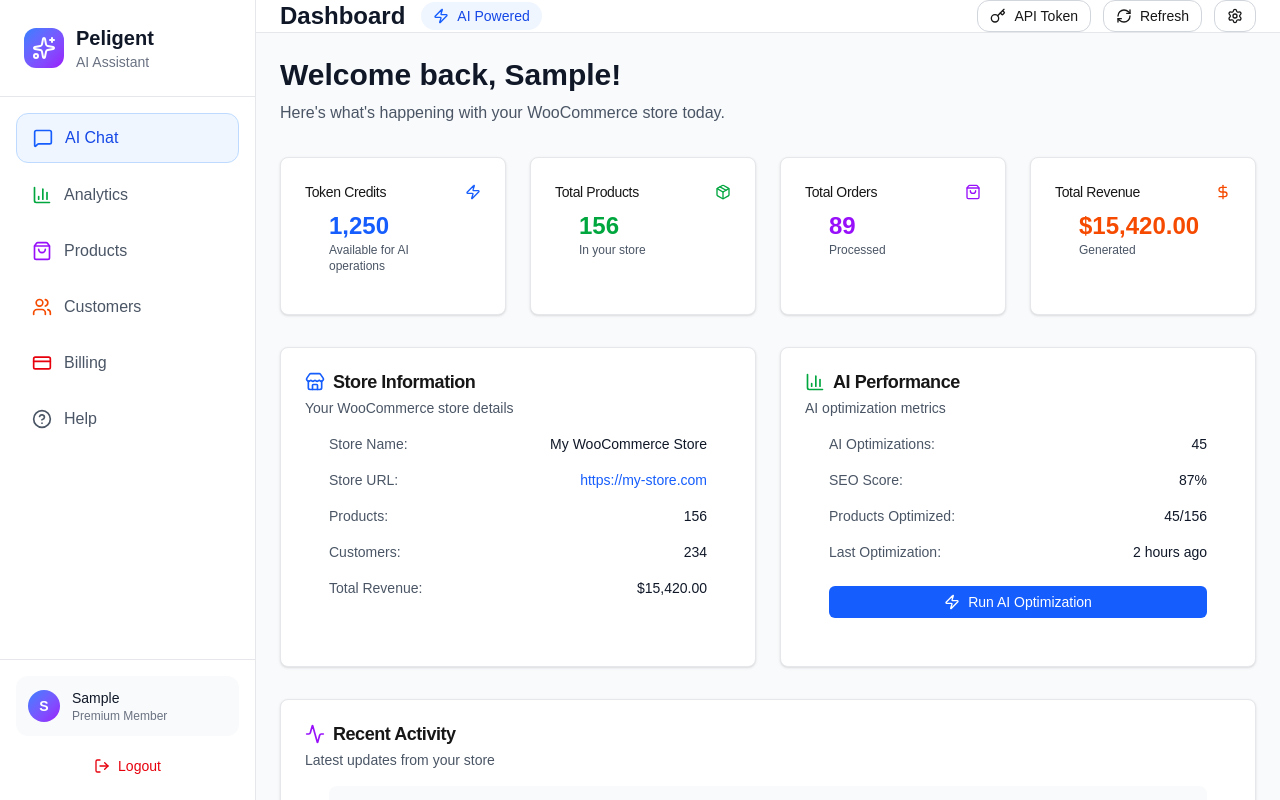
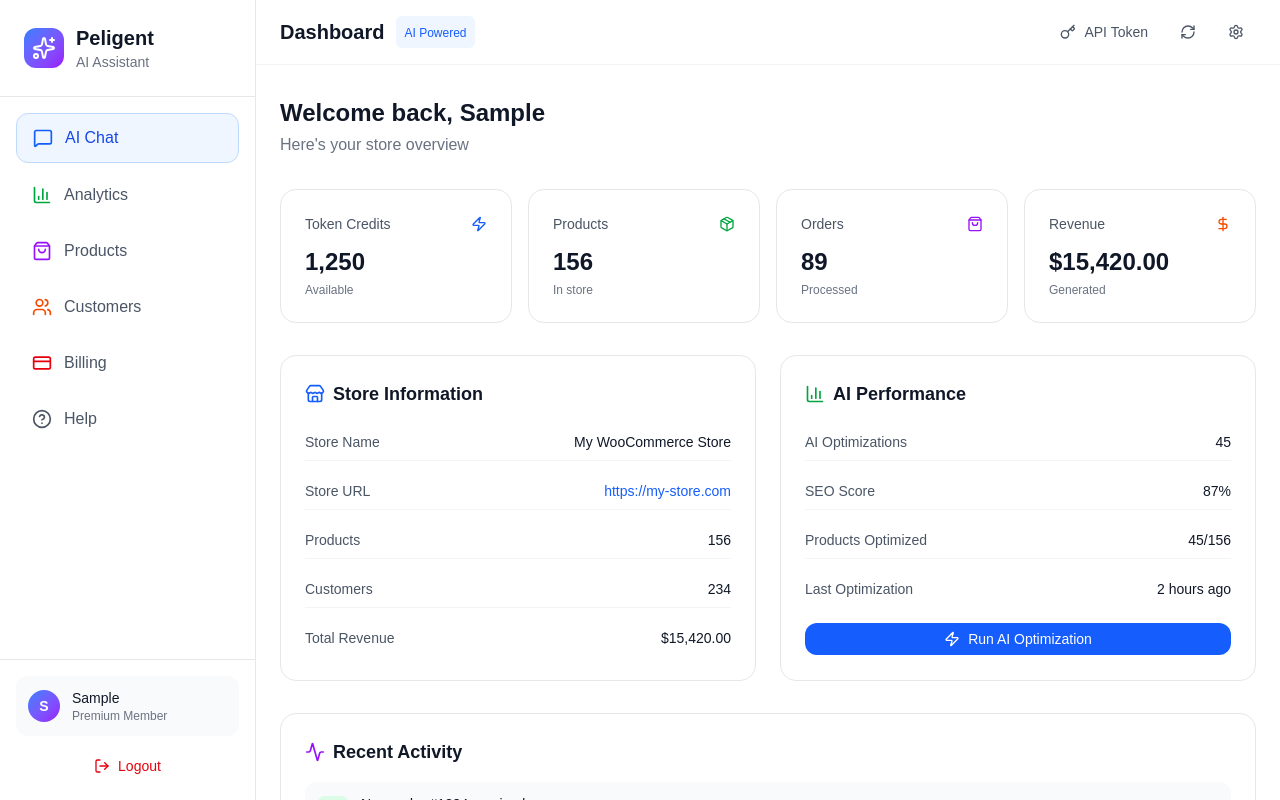
Before and after one commit to mohamadTamimi123/peligentAi-ui, a Next.js app: page /dashboard in a window 1280 px wide. Built offline with nearby package versions, Linux system fonts and the light colour scheme; sample sign-in values are in the browser's storage.

Commit message:
Redesign dashboard with minimal flat design using Apple Design Kit principles

```diff
--- a/src/app/dashboard/page.tsx
+++ b/src/app/dashboard/page.tsx
@@ -120,131 +120,102 @@ export default function DashboardPage() {
 
   if (!userData || isLoading) {
     return (
-      <div className="flex items-center justify-center min-h-screen bg-gray-50">
+      <div className="flex items-center justify-center min-h-screen bg-white">
         <div className="text-center">
-          <div className="animate-spin rounded-full h-12 w-12 border-4 border-blue-600 border-t-transparent mx-auto mb-4"></div>
-          <p className="text-gray-600 text-lg">Loading your dashboard...</p>
+          <div className="animate-spin rounded-full h-8 w-8 border-2 border-gray-300 border-t-gray-900 mx-auto mb-4"></div>
+          <p className="text-gray-500 text-sm font-medium">Loading dashboard...</p>
         </div>
       </div>
     )
   }
 
   return (
-    <div className="flex flex-col h-full bg-gray-50">
-      {/* Top Bar */}
-      <div className="h-16 bg-white border-b border-gray-200 flex items-center justify-between px-6">
-        <div className="flex items-center space-x-4">
-          <h2 className="text-2xl font-bold text-gray-900">Dashboard</h2>
-          <div className="flex items-center space-x-2 px-3 py-1 bg-blue-50 rounded-full">
-            <Zap className="w-4 h-4 text-blue-600" />
-            <span className="text-sm font-medium text-blue-700">AI Powered</span>
+    <div className="min-h-screen bg-white">
+      {/* Minimal Header */}
+      <div className="border-b border-gray-100 bg-white/80 backdrop-blur-sm sticky top-0 z-10">
+        <div className="max-w-7xl mx-auto px-6 py-4">
+          <div className="flex items-center justify-between">
+            <div className="flex items-center space-x-3">
+              <h1 className="text-xl font-semibold text-gray-900">Dashboard</h1>
+              <div className="px-2 py-1 bg-blue-50 rounded-md">
+                <span className="text-xs font-medium text-blue-600">AI Powered</span>
               </div>
             </div>
 
-        <div className="flex items-center space-x-3">
+            <div className="flex items-center space-x-2">
               <Button
-            variant="outline"
+                variant="ghost"
                 size="sm"
                 onClick={() => setShowTokenSection(!showTokenSection)}
-            className="rounded-xl"
+                className="text-gray-600 hover:text-gray-900 hover:bg-gray-50"
               >
                 <Key className="w-4 h-4 mr-2" />
                 API Token
               </Button>
-          <Button variant="outline" size="sm" className="rounded-xl">
-            <RefreshCw className="w-4 h-4 mr-2" />
-            Refresh
+              <Button variant="ghost" size="sm" className="text-gray-600 hover:text-gray-900 hover:bg-gray-50">
+                <RefreshCw className="w-4 h-4" />
               </Button>
-          <Button variant="outline" size="sm" className="rounded-xl">
+              <Button variant="ghost" size="sm" className="text-gray-600 hover:text-gray-900 hover:bg-gray-50">
                 <Settings className="w-4 h-4" />
               </Button>
+            </div>
+          </div>
         </div>
       </div>
 
       {/* Token Section */}
       {showTokenSection && (
-        <div className="bg-gradient-to-r from-blue-50 to-indigo-50 border-b border-blue-200 p-6">
-          <div className="max-w-7xl mx-auto">
-            <div className="bg-white rounded-xl p-6 shadow-sm border border-blue-200">
+        <div className="bg-gray-50 border-b border-gray-100">
+          <div className="max-w-7xl mx-auto px-6 py-6">
+            <div className="bg-white rounded-2xl border border-gray-200 p-6">
               <div className="flex items-center justify-between mb-4">
                 <div className="flex items-center space-x-3">
-                  <div className="w-10 h-10 bg-blue-100 rounded-lg flex items-center justify-center">
-                    <Key className="w-5 h-5 text-blue-600" />
+                  <div className="w-8 h-8 bg-blue-50 rounded-lg flex items-center justify-center">
+                    <Key className="w-4 h-4 text-blue-600" />
                   </div>
                   <div>
-                    <h3 className="text-lg font-semibold text-gray-900">API Token for WordPress</h3>
-                    <p className="text-sm text-gray-600">Use this token to connect your WordPress site</p>
+                    <h3 className="text-base font-semibold text-gray-900">API Token</h3>
+                    <p className="text-sm text-gray-500">Connect your WordPress site</p>
                   </div>
                 </div>
                 <Button
                   onClick={copyToken}
                   variant="outline"
                   size="sm"
-                  className="flex items-center space-x-2"
+                  className="border-gray-200 text-gray-700 hover:bg-gray-50"
                 >
                   {copied ? (
                     <>
-                      <Check className="w-4 h-4 text-green-600" />
-                      <span className="text-green-600">Copied!</span>
+                      <Check className="w-4 h-4 mr-2 text-green-600" />
+                      <span className="text-green-600">Copied</span>
                     </>
                   ) : (
                     <>
-                      <Copy className="w-4 h-4" />
-                      <span>Copy Token</span>
+                      <Copy className="w-4 h-4 mr-2" />
+                      <span>Copy</span>
                     </>
                   )}
                 </Button>
               </div>
 
-              <div className="bg-gray-50 rounded-lg p-4 mb-4">
-                <div className="flex items-center justify-between">
+              <div className="bg-gray-50 rounded-xl p-4 mb-4">
                 <code className="text-sm text-gray-700 font-mono break-all">
                   {getToken()}
                 </code>
               </div>
+
+              <div className="grid grid-cols-1 md:grid-cols-3 gap-4 text-sm">
+                <div className="flex items-center space-x-2">
+                  <div className="w-2 h-2 bg-green-500 rounded-full"></div>
+                  <span className="text-gray-600">WordPress Plugin Setup</span>
                 </div>
-
-              <div className="space-y-3">
-                <div className="flex items-start space-x-3">
-                  <div className="w-6 h-6 bg-green-100 rounded-full flex items-center justify-center flex-shrink-0 mt-0.5">
-                    <div className="w-2 h-2 bg-green-600 rounded-full"></div>
+                <div className="flex items-center space-x-2">
+                  <div className="w-2 h-2 bg-blue-500 rounded-full"></div>
+                  <span className="text-gray-600">API: http://127.0.0.1:5008/api</span>
                 </div>
-                  <div>
-                    <p className="text-sm font-medium text-gray-900">WordPress Plugin Setup</p>
-                    <p className="text-sm text-gray-600">Install the PELIGENT plugin and enter this token in the settings</p>
-                  </div>
-                </div>
-
-                <div className="flex items-start space-x-3">
-                  <div className="w-6 h-6 bg-blue-100 rounded-full flex items-center justify-center flex-shrink-0 mt-0.5">
-                    <div className="w-2 h-2 bg-blue-600 rounded-full"></div>
-                  </div>
-                  <div>
-                    <p className="text-sm font-medium text-gray-900">API Endpoint</p>
-                    <p className="text-sm text-gray-600">Your WordPress site will connect to: <code className="bg-gray-100 px-1 rounded">http://127.0.0.1:5008/api</code></p>
-                  </div>
-                </div>
-
-                <div className="flex items-start space-x-3">
-                  <div className="w-6 h-6 bg-purple-100 rounded-full flex items-center justify-center flex-shrink-0 mt-0.5">
-                    <div className="w-2 h-2 bg-purple-600 rounded-full"></div>
-                  </div>
-                  <div>
-                    <p className="text-sm font-medium text-gray-900">Secure Connection</p>
-                    <p className="text-sm text-gray-600">All communication is encrypted and authenticated</p>
-                  </div>
-                </div>
-              </div>
-
-              <div className="mt-6 pt-4 border-t border-gray-200">
-                <div className="flex items-center justify-between">
                 <div className="flex items-center space-x-2">
-                    <ExternalLink className="w-4 h-4 text-blue-600" />
-                    <span className="text-sm text-blue-600 font-medium">Need help setting up?</span>
-                  </div>
-                  <Button size="sm" className="bg-blue-600 hover:bg-blue-700 text-white">
-                    View Documentation
-                  </Button>
+                  <div className="w-2 h-2 bg-purple-500 rounded-full"></div>
+                  <span className="text-gray-600">Secure Connection</span>
                 </div>
               </div>
             </div>
@@ -252,151 +223,126 @@ export default function DashboardPage() {
         </div>
       )}
 
-      {/* Main Dashboard Content */}
-      <div className="flex-1 p-6">
-        <div className="max-w-7xl mx-auto">
+      {/* Main Content */}
+      <div className="max-w-7xl mx-auto px-6 py-8">
         {/* Welcome Section */}
         <div className="mb-8">
-            <h1 className="text-3xl font-bold text-gray-900 mb-2">
-              Welcome back, {userData.firstName}!
-            </h1>
-            <p className="text-gray-600">Here's what's happening with your WooCommerce store today.</p>
+          <h2 className="text-2xl font-semibold text-gray-900 mb-1">
+            Welcome back, {userData.firstName}
+          </h2>
+          <p className="text-gray-500">Here's your store overview</p>
         </div>
 
-          {/* Stats Cards */}
-          <div className="grid grid-cols-1 md:grid-cols-2 lg:grid-cols-4 gap-6 mb-8">
-            <Card className="hover:shadow-lg transition-shadow duration-300">
-              <CardHeader className="flex flex-row items-center justify-between space-y-0 pb-2">
-                <CardTitle className="text-sm font-medium">Token Credits</CardTitle>
-                <Zap className="h-4 w-4 text-blue-600" />
-              </CardHeader>
-              <div className="px-6 pb-4">
-                <div className="text-2xl font-bold text-blue-600">{dashboardData.tokenCredits.toLocaleString()}</div>
-                <p className="text-xs text-gray-600">Available for AI operations</p>
+        {/* Stats Grid */}
+        <div className="grid grid-cols-2 md:grid-cols-4 gap-4 mb-8">
+          <div className="bg-white border border-gray-200 rounded-2xl p-6">
+            <div className="flex items-center justify-between mb-3">
+              <span className="text-sm font-medium text-gray-600">Token Credits</span>
+              <Zap className="w-4 h-4 text-blue-600" />
             </div>
-            </Card>
-
-            <Card className="hover:shadow-lg transition-shadow duration-300">
-              <CardHeader className="flex flex-row items-center justify-between space-y-0 pb-2">
-                <CardTitle className="text-sm font-medium">Total Products</CardTitle>
-                <Package className="h-4 w-4 text-green-600" />
-              </CardHeader>
-              <div className="px-6 pb-4">
-                <div className="text-2xl font-bold text-green-600">{dashboardData.stats.totalProducts}</div>
-                <p className="text-xs text-gray-600">In your store</p>
-              </div>
-            </Card>
-
-            <Card className="hover:shadow-lg transition-shadow duration-300">
-              <CardHeader className="flex flex-row items-center justify-between space-y-0 pb-2">
-                <CardTitle className="text-sm font-medium">Total Orders</CardTitle>
-                <ShoppingBag className="h-4 w-4 text-purple-600" />
-              </CardHeader>
-              <div className="px-6 pb-4">
-                <div className="text-2xl font-bold text-purple-600">{dashboardData.stats.totalOrders}</div>
-                <p className="text-xs text-gray-600">Processed</p>
-              </div>
-            </Card>
-
-            <Card className="hover:shadow-lg transition-shadow duration-300">
-              <CardHeader className="flex flex-row items-center justify-between space-y-0 pb-2">
-                <CardTitle className="text-sm font-medium">Total Revenue</CardTitle>
-                <DollarSign className="h-4 w-4 text-orange-600" />
-              </CardHeader>
-              <div className="px-6 pb-4">
-                <div className="text-2xl font-bold text-orange-600">{formatCurrency(dashboardData.stats.totalRevenue)}</div>
-                <p className="text-xs text-gray-600">Generated</p>
-              </div>
-            </Card>
+            <div className="text-2xl font-semibold text-gray-900">{dashboardData.tokenCredits.toLocaleString()}</div>
+            <p className="text-xs text-gray-500 mt-1">Available</p>
           </div>
 
-          {/* Store Information */}
+          <div className="bg-white border border-gray-200 rounded-2xl p-6">
+            <div className="flex items-center justify-between mb-3">
+              <span className="text-sm font-medium text-gray-600">Products</span>
+              <Package className="w-4 h-4 text-green-600" />
+            </div>
+            <div className="text-2xl font-semibold text-gray-900">{dashboardData.stats.totalProducts}</div>
+            <p className="text-xs text-gray-500 mt-1">In store</p>
+          </div>
+
+          <div className="bg-white border border-gray-200 rounded-2xl p-6">
+            <div className="flex items-center justify-between mb-3">
+              <span className="text-sm font-medium text-gray-600">Orders</span>
+              <ShoppingBag className="w-4 h-4 text-purple-600" />
+            </div>
+            <div className="text-2xl font-semibold text-gray-900">{dashboardData.stats.totalOrders}</div>
+            <p className="text-xs text-gray-500 mt-1">Processed</p>
+          </div>
+
+          <div className="bg-white border border-gray-200 rounded-2xl p-6">
+            <div className="flex items-center justify-between mb-3">
+              <span className="text-sm font-medium text-gray-600">Revenue</span>
+              <DollarSign className="w-4 h-4 text-orange-600" />
+            </div>
+            <div className="text-2xl font-semibold text-gray-900">{formatCurrency(dashboardData.stats.totalRevenue)}</div>
+            <p className="text-xs text-gray-500 mt-1">Generated</p>
+          </div>
+        </div>
+
+        {/* Store & AI Performance */}
         <div className="grid grid-cols-1 lg:grid-cols-2 gap-6 mb-8">
-            <Card className="hover:shadow-lg transition-shadow duration-300">
-              <CardHeader>
-                <CardTitle className="flex items-center space-x-2">
+          <div className="bg-white border border-gray-200 rounded-2xl p-6">
+            <div className="flex items-center space-x-2 mb-4">
               <Store className="w-5 h-5 text-blue-600" />
-                  <span>Store Information</span>
-                </CardTitle>
-                <CardDescription>Your WooCommerce store details</CardDescription>
-              </CardHeader>
-              <div className="px-6 pb-6">
-                <div className="space-y-4">
-                  <div className="flex items-center justify-between">
-                    <span className="text-sm text-gray-600">Store Name:</span>
+              <h3 className="text-lg font-semibold text-gray-900">Store Information</h3>
+            </div>
+            <div className="space-y-3">
+              <div className="flex justify-between items-center py-2 border-b border-gray-100">
+                <span className="text-sm text-gray-600">Store Name</span>
                 <span className="text-sm font-medium text-gray-900">{dashboardData.storeInfo.name}</span>
               </div>
-                  <div className="flex items-center justify-between">
-                    <span className="text-sm text-gray-600">Store URL:</span>
+              <div className="flex justify-between items-center py-2 border-b border-gray-100">
+                <span className="text-sm text-gray-600">Store URL</span>
                 <span className="text-sm font-medium text-blue-600">{dashboardData.storeInfo.url}</span>
               </div>
-                  <div className="flex items-center justify-between">
-                    <span className="text-sm text-gray-600">Products:</span>
+              <div className="flex justify-between items-center py-2 border-b border-gray-100">
+                <span className="text-sm text-gray-600">Products</span>
                 <span className="text-sm font-medium text-gray-900">{dashboardData.storeInfo.products}</span>
               </div>
-                  <div className="flex items-center justify-between">
-                    <span className="text-sm text-gray-600">Customers:</span>
+              <div className="flex justify-between items-center py-2 border-b border-gray-100">
+                <span className="text-sm text-gray-600">Customers</span>
                 <span className="text-sm font-medium text-gray-900">{dashboardData.storeInfo.customers}</span>
               </div>
-                  <div className="flex items-center justify-between">
-                    <span className="text-sm text-gray-600">Total Revenue:</span>
+              <div className="flex justify-between items-center py-2">
+                <span className="text-sm text-gray-600">Total Revenue</span>
                 <span className="text-sm font-medium text-gray-900">{formatCurrency(dashboardData.storeInfo.revenue)}</span>
               </div>
             </div>
           </div>
-            </Card>
 
-            <Card className="hover:shadow-lg transition-shadow duration-300">
-              <CardHeader>
-                <CardTitle className="flex items-center space-x-2">
+          <div className="bg-white border border-gray-200 rounded-2xl p-6">
+            <div className="flex items-center space-x-2 mb-4">
               <BarChart3 className="w-5 h-5 text-green-600" />
-                  <span>AI Performance</span>
-                </CardTitle>
-                <CardDescription>AI optimization metrics</CardDescription>
-              </CardHeader>
-              <div className="px-6 pb-6">
-                <div className="space-y-4">
-                  <div className="flex items-center justify-between">
-                    <span className="text-sm text-gray-600">AI Optimizations:</span>
+              <h3 className="text-lg font-semibold text-gray-900">AI Performance</h3>
+            </div>
+            <div className="space-y-3">
+              <div className="flex justify-between items-center py-2 border-b border-gray-100">
+                <span className="text-sm text-gray-600">AI Optimizations</span>
                 <span className="text-sm font-medium text-gray-900">{dashboardData.stats.aiOptimizations}</span>
               </div>
-                  <div className="flex items-center justify-between">
-                    <span className="text-sm text-gray-600">SEO Score:</span>
+              <div className="flex justify-between items-center py-2 border-b border-gray-100">
+                <span className="text-sm text-gray-600">SEO Score</span>
                 <span className="text-sm font-medium text-gray-900">{dashboardData.stats.seoScore}%</span>
               </div>
-                  <div className="flex items-center justify-between">
-                    <span className="text-sm text-gray-600">Products Optimized:</span>
+              <div className="flex justify-between items-center py-2 border-b border-gray-100">
+                <span className="text-sm text-gray-600">Products Optimized</span>
                 <span className="text-sm font-medium text-gray-900">45/156</span>
               </div>
-                  <div className="flex items-center justify-between">
-                    <span className="text-sm text-gray-600">Last Optimization:</span>
+              <div className="flex justify-between items-center py-2">
+                <span className="text-sm text-gray-600">Last Optimization</span>
                 <span className="text-sm font-medium text-gray-900">2 hours ago</span>
               </div>
-                  <div className="pt-2">
-                    <Button size="sm" className="w-full bg-blue-600 hover:bg-blue-700 text-white">
+            </div>
+            <Button size="sm" className="w-full mt-4 bg-blue-600 hover:bg-blue-700 text-white rounded-xl">
               <Zap className="w-4 h-4 mr-2" />
               Run AI Optimization
             </Button>
           </div>
         </div>
-              </div>
-            </Card>
-          </div>
 
         {/* Recent Activity */}
-          <Card className="hover:shadow-lg transition-shadow duration-300">
-            <CardHeader>
-              <CardTitle className="flex items-center space-x-2">
+        <div className="bg-white border border-gray-200 rounded-2xl p-6">
+          <div className="flex items-center space-x-2 mb-4">
             <Activity className="w-5 h-5 text-purple-600" />
-                <span>Recent Activity</span>
-              </CardTitle>
-              <CardDescription>Latest updates from your store</CardDescription>
-            </CardHeader>
-            <div className="px-6 pb-6">
-              <div className="space-y-4">
+            <h3 className="text-lg font-semibold text-gray-900">Recent Activity</h3>
+          </div>
+          <div className="space-y-3">
             {dashboardData.recentActivity.map((activity, index) => (
-                  <div key={index} className="flex items-center space-x-3 p-3 bg-gray-50 rounded-lg">
-                    <div className={`w-8 h-8 rounded-full flex items-center justify-center ${
+              <div key={index} className="flex items-center space-x-3 p-3 bg-gray-50 rounded-xl">
+                <div className={`w-8 h-8 rounded-lg flex items-center justify-center ${
                   activity.type === 'order' ? 'bg-green-100' :
                   activity.type === 'product' ? 'bg-blue-100' :
                   activity.type === 'customer' ? 'bg-purple-100' :
@@ -415,8 +361,6 @@ export default function DashboardPage() {
             ))}
           </div>
         </div>
-          </Card>
-        </div>
       </div>
     </div>
   )
```
Lines whose indentation alone changed are shown as unchanged.
